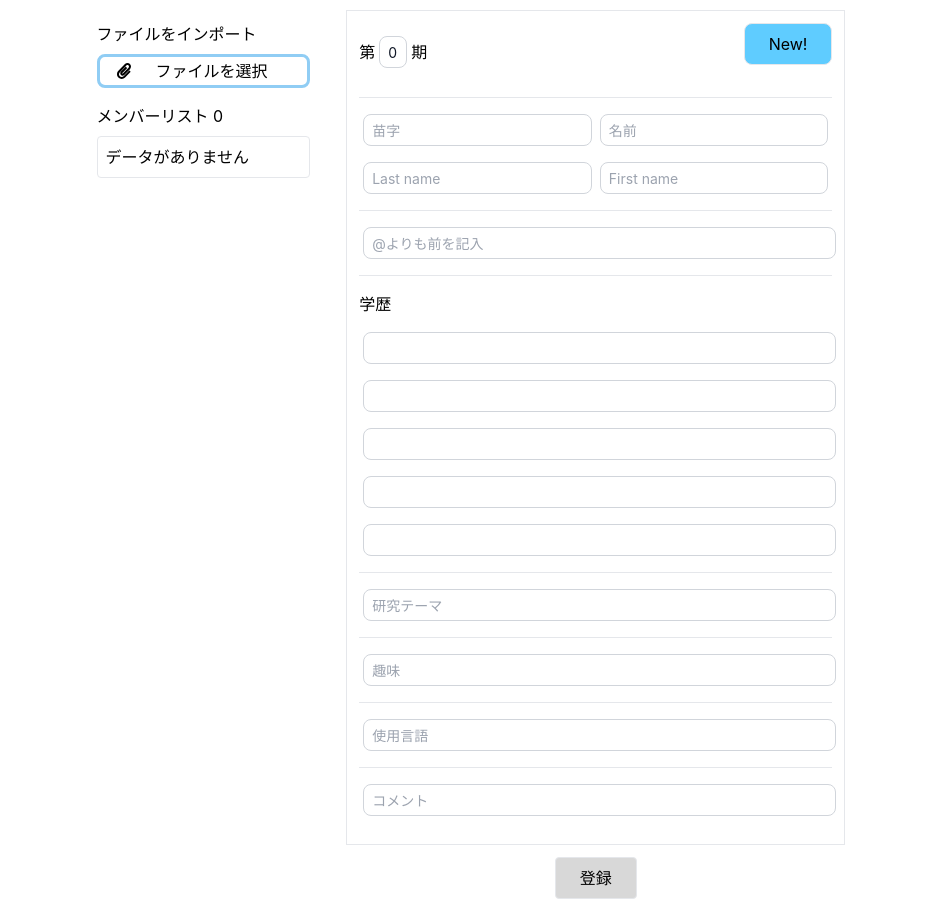
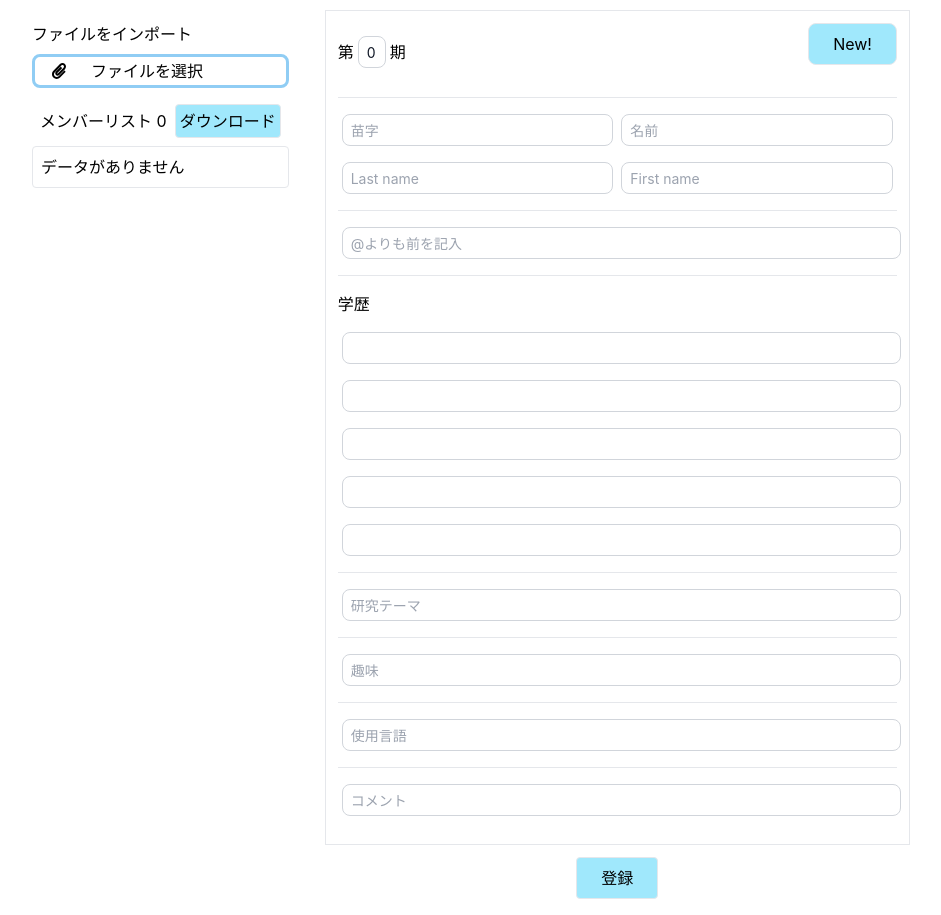
Before and after one commit to ryusei-tsune/member-info-editor, a React (Create React App) app: page / in a window 1280 px wide. Shown: the part 156-1071 px from the top of the page, without its empty margins (175-1116 px from the left). Built offline with nearby package versions, Linux system fonts and the light colour scheme.

Commit message:
ダウンロード機能とメンバー削除機能の追加

```diff
--- a/src/App.css
+++ b/src/App.css
@@ -2,7 +2,7 @@
   min-width: 60%;
 }
 .app-bar {
-  background-color: #44c4ff;
+  background-color: #54C3F1;
   color: white;
 }
 a {
--- a/src/App.tsx
+++ b/src/App.tsx
@@ -73,8 +73,9 @@ const App = () => {
     }
   }
 
-  const selectMember = (index: number) => {
-    setMemberInfo(members[index])
+  const selectMember = (id: number) => {
+    const member: Member = members.filter((m) => (m.id === id))[0]
+    setMemberInfo(member)
     scroller.scrollToTop()
   }
 
@@ -101,26 +102,41 @@ const App = () => {
     )
   }
 
+  const deleteMember = (id: number) => {
+    console.log(id)
+    const infoFlag = (memberInfo.id === id || memberInfo.id === -1)
+    setMembers(members.filter((member) => (member.id !== id)))
+
+    // initialMemberInfo()
+    if (infoFlag) {
+      initialMemberInfo()
+    } else {
+      console.log(memberInfo)
+      selectMember(memberInfo.id)
+      console.log(memberInfo)
+    }
+  }
+
   const resisterMember = () => {
     const id = memberInfo.id
     let tempMembers: Member[] = members
     const tempMemberInfo: Member = {
-      id: tempMembers.length,
+      id: members[tempMembers.length - 1].id + 1,
       class: Number(classRef.current.value),
       lname: lastNameRef.current.value,
       fname: firstNameRef.current.value,
       elname: enLastNameRef.current.value,
       efname: enFirstNameRef.current.value,
       email: emailRef.current.value,
-      career1: career1Ref.current.value,
-      career2: career2Ref.current.value,
-      career3: career3Ref.current.value,
-      career4: career4Ref.current.value,
-      career5: career5Ref.current.value,
-      study: studyRef.current.value,
-      hobby: hobbyRef.current.value,
-      language: languageRef.current.value,
-      comment: commentRef.current.value
+      career1: career1Ref.current.value || '-',
+      career2: career2Ref.current.value || '-',
+      career3: career3Ref.current.value || '-',
+      career4: career4Ref.current.value || '-',
+      career5: career5Ref.current.value || '-',
+      study: studyRef.current.value || '-',
+      hobby: hobbyRef.current.value || '-',
+      language: languageRef.current.value || '-',
+      comment: commentRef.current.value || '-'
     }
     if (id === -1) {
       tempMembers = [...members, tempMemberInfo]
@@ -132,6 +148,23 @@ const App = () => {
     setMembers(tempMembers)
 
     initialMemberInfo()
+  }
+
+  const clickDownload = () => {
+    if (members.length !== 0) {
+      const fileName = 'download.json'
+      const json = new Blob([JSON.stringify(members)], { type: 'text/json' })
+      const url = URL.createObjectURL(json)
+      const link = document.createElement('a')
+      document.body.appendChild(link)
+      link.href = url
+      link.setAttribute('download', fileName)
+      link.click()
+      link.remove()
+      URL.revokeObjectURL(url);
+    } else {
+      alert('登録されているメンバーがいません')
+    }
   }
 
   useEffect(() => {
@@ -150,7 +183,7 @@ const App = () => {
     hobbyRef.current.value = memberInfo.hobby || ""
     languageRef.current.value = memberInfo.language || ""
     commentRef.current.value = memberInfo.comment || ""
-  }, [memberInfo])
+  }, [memberInfo, members])
 
   const Header = () => {
     return (
@@ -184,7 +217,10 @@ const App = () => {
         </label>
         <input id='importFile' type="file" hidden onChange={importData} />
         <div className='mt-4'>
-          <div className='mb-2'>メンバーリスト {members.length}</div>
+          <div className='mb-2 mx-2 flex justify-between items-center'>
+            <div>メンバーリスト {members.length}</div>
+            <DownloadButton />
+          </div>
           {members.length === 0 ?
             <div className='border rounded p-2'>データがありません</div>
             :
@@ -195,8 +231,8 @@ const App = () => {
                     {member.lname} {member.fname}
                   </div>
                   <div className='col-span-1 icon-space'>
-                    <FaEdit className='icon' onClick={() => { selectMember(index) }}></FaEdit>
-                    <MdDelete className='icon'></MdDelete>
+                    <FaEdit className='icon' onClick={() => { selectMember(member.id) }}></FaEdit>
+                    <MdDelete className='icon' onClick={() => { deleteMember(member.id) }}></MdDelete>
                     {/* アイコン同士のスペース(space-between)を上手く調整するためにdivタグを2つ入れる */}
                     <div></div>
                     <div></div>
@@ -224,6 +260,7 @@ const App = () => {
     ]
     return (
       <div className='m-3 p-3 border'>
+        {memberInfo.lname}
         <div className='flex mb-4 justify-between'>
           <div className='flex items-center'>
             第
@@ -233,7 +270,7 @@ const App = () => {
             期
           </div>
           <div>
-            <button onClick={initialMemberInfo} className='border rounded-lg py-2 px-6 mb-4 bg-[#5fccff]'>New!</button>
+            <button onClick={initialMemberInfo} className='border rounded-lg py-2 px-6 mb-4 bg-[#a0e8fc]'>New!</button>
           </div>
         </div>
 
@@ -290,7 +327,15 @@ const App = () => {
   const ResisterButton = () => {
     return (
       <div className='flex justify-center'>
-        <button onClick={resisterMember} className='border rounded py-2 px-6 mb-4 bg-[#d8d8d8]'>登録</button>
+        <button onClick={resisterMember} className='border rounded py-2 px-6 mb-4 bg-[#a0e8fc]'>登録</button>
+      </div>
+    )
+  }
+
+  const DownloadButton = () => {
+    return (
+      <div className='text-center ml-2'>
+        <button onClick={clickDownload} className='border rounded p-1 bg-[#a0e8fc]'>ダウンロード</button>
       </div>
     )
   }
```
